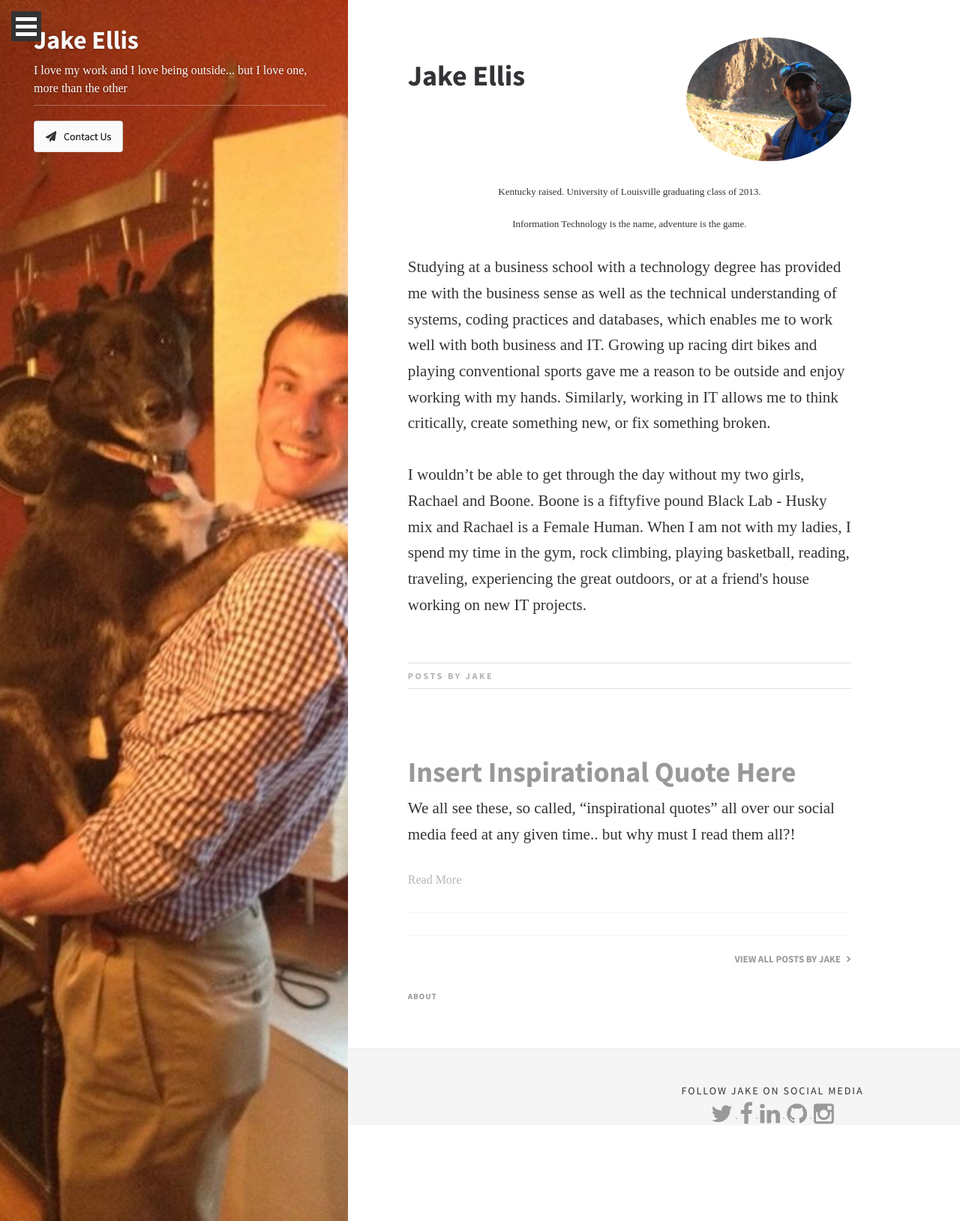
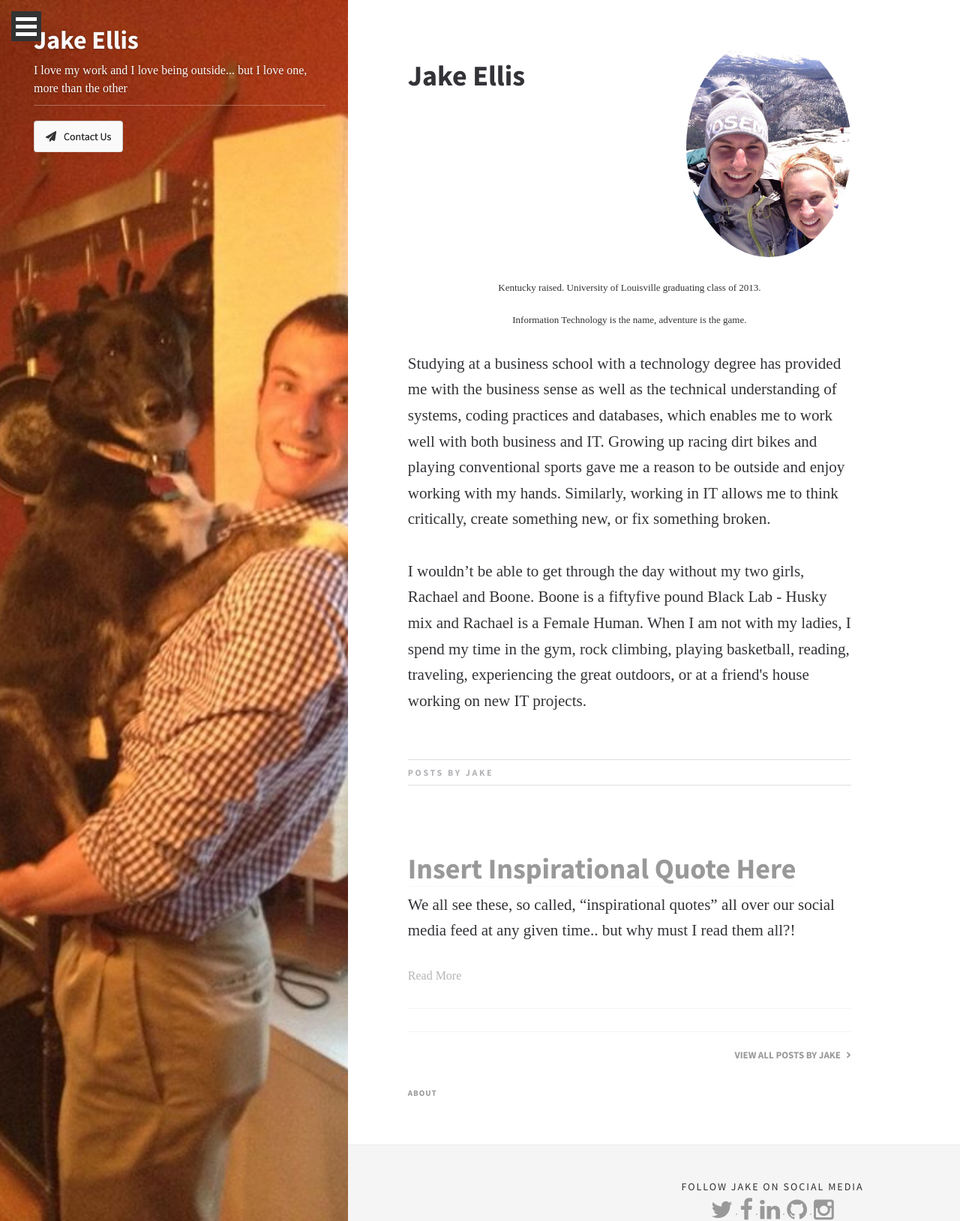
Before and after one commit to EJBlog/EJBlog.github.io, a Jekyll site: the page built from author_jake.html, in a window 1280 px wide. Shown: the whole page at 75% size. Built offline with Jekyll 4.4.1, drawn with Linux system fonts in a browser that asks for light colours; nearby versions of some CDN libraries; some web fonts are replaced.

Commit message:
Update author_jake.html

```diff
--- a/_layouts/author_jake.html
+++ b/_layouts/author_jake.html
@@ -74,7 +74,7 @@
                 <div class="col-md-7 col-sm-12 col-md-offset-5 main-content">
 
                     <div class="author-bio">
-                        <img src="img/jake_grandcanyon.jpg">
+                        <img src="img/jake_rach_half_dome.jpg">
 
                         <div class="author-bio__info">
                             <h1>Jake Ellis</h1>
```
